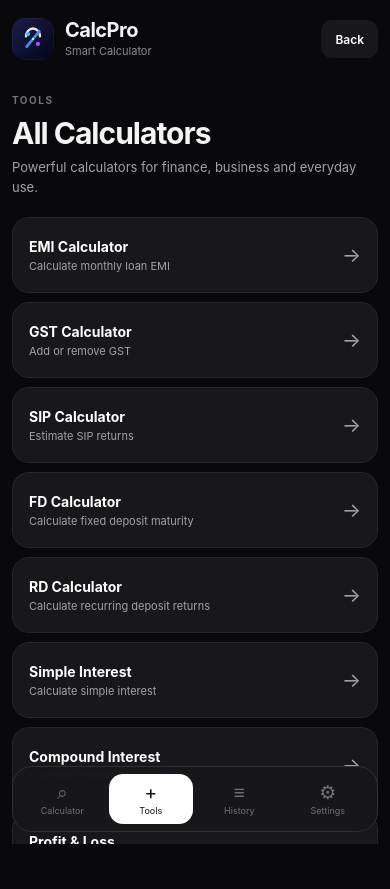
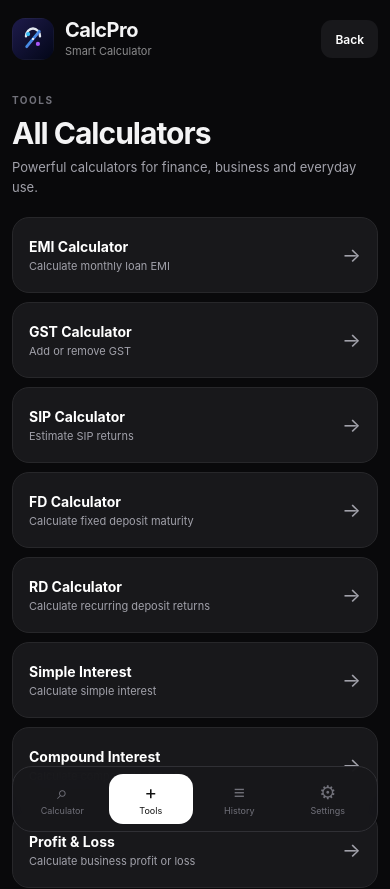
Before and after one commit to sameerkhan86926-a11y/calcpro, a Next.js app: page /calcpro/tools in a window 390 px wide. Shown: the top 889 px of the page. Before the commit the page ends 844 px from the top, so only its background shows below. Built offline with nearby package versions, Linux system fonts and the light colour scheme; no server answers.

Commit message:
Update globals.css

```diff
--- a/app/globals.css
+++ b/app/globals.css
@@ -6,6 +6,8 @@
 
 html {
   scroll-behavior: smooth;
+  width: 100%;
+  height: 100%;
 }
 
 body {
@@ -16,6 +18,16 @@ body {
     "Segoe UI",
     sans-serif;
   background: #09090b;
+  width: 100%;
+  min-height: 100%;
+  min-height: 100dvh;
+  overflow-x: hidden;
+  overflow-y: auto !important; /* Screen scroll ko unlock kiya */
+  -webkit-overflow-scrolling: touch;
+  touch-action: pan-y;
+  -webkit-tap-highlight-color: transparent;
+  padding-top: env(safe-area-inset-top);
+  padding-bottom: env(safe-area-inset-bottom);
 }
 
 button {
@@ -26,9 +38,10 @@ button {
 
 .app {
   min-height: 100vh;
+  min-height: 100dvh;
   max-width: 520px;
   margin: 0 auto;
-  padding: 18px 16px 100px;
+  padding: 18px 16px 120px; /* Bottom nav ke liye safe space */
   transition: 0.25s;
 }
 
@@ -66,9 +79,6 @@ button {
   background-size: cover;
   flex-shrink: 0;
 }
-
-
-
 
 .brand h1 {
   font-size: 20px;
@@ -377,7 +387,7 @@ button {
   position: fixed;
   z-index: 20;
   left: 50%;
-  bottom: 12px;
+  bottom: calc(12px + env(safe-area-inset-bottom));
   transform: translateX(-50%);
   width: min(488px, calc(100% - 24px));
   min-height: 66px;
@@ -649,6 +659,7 @@ button {
   overflow-x: auto;
   white-space: nowrap;
 }
+
 /* Settings Page Styling */
 .settings-container {
   display: flex;
@@ -827,52 +838,35 @@ button {
   background: #18181b;
   color: #ffffff;
 }
-/* Sabhi phones ke liye safe area handling */
-html,
-body {
-  margin: 0;
-  padding: 0;
-  width: 100%;
-  height: 100%;
-  /* 100dvh har phone ke dynamic browser bar ko real-time measure karta hai */
-  height: 100dvh;
-  overflow: hidden;
-  background-color: #09090b;
-  -webkit-user-select: none;
-  user-select: none;
-  -webkit-tap-highlight-color: transparent;
-}
 
-/* Main App Wrapper jo full screen cover karega */
+/* App Wrapper for Adaptive Screens */
 .app-wrapper {
   display: flex;
   flex-direction: column;
-  height: 100dvh;
+  min-height: 100dvh;
   width: 100%;
-  max-width: 480px; /* Tablet ya badi screen par calculator stretch na ho */
+  max-width: 480px;
   margin: 0 auto;
   box-sizing: border-box;
   padding-top: max(8px, env(safe-area-inset-top));
-  padding-bottom: max(14px, env(safe-area-inset-bottom));
+  padding-bottom: max(100px, calc(env(safe-area-inset-bottom) + 80px));
   padding-left: max(12px, env(safe-area-inset-left));
   padding-right: max(12px, env(safe-area-inset-right));
 }
 
-/* Keypad Grid (Responsive Buttons) */
 .calc-keypad {
   display: grid;
   grid-template-columns: repeat(4, 1fr);
-  gap: clamp(6px, 1.8vw, 12px); /* Chhoti screen par kam gap, badi par zyada gap */
+  gap: clamp(6px, 1.8vw, 12px);
   width: 100%;
-  margin-top: auto; /* Display ke baad keypad ko natural bottom par push karega */
+  margin-top: 16px;
 }
 
-/* Buttons ka size har phone ke hisaab se auto scale hoga */
 .calc-btn {
-  aspect-ratio: 1 / 1; /* Hamesha perfect round ya square rahenge */
+  aspect-ratio: 1 / 1;
   display: flex;
   align-items: center;
   justify-content: center;
-  font-size: clamp(18px, 5vw, 26px); /* Font kabhi screen se bahar nahi phootega */
-  touch-action: manipulation; /* Mobile click delay zero karta hai */
+  font-size: clamp(18px, 5vw, 26px);
+  touch-action: manipulation;
 }
```
